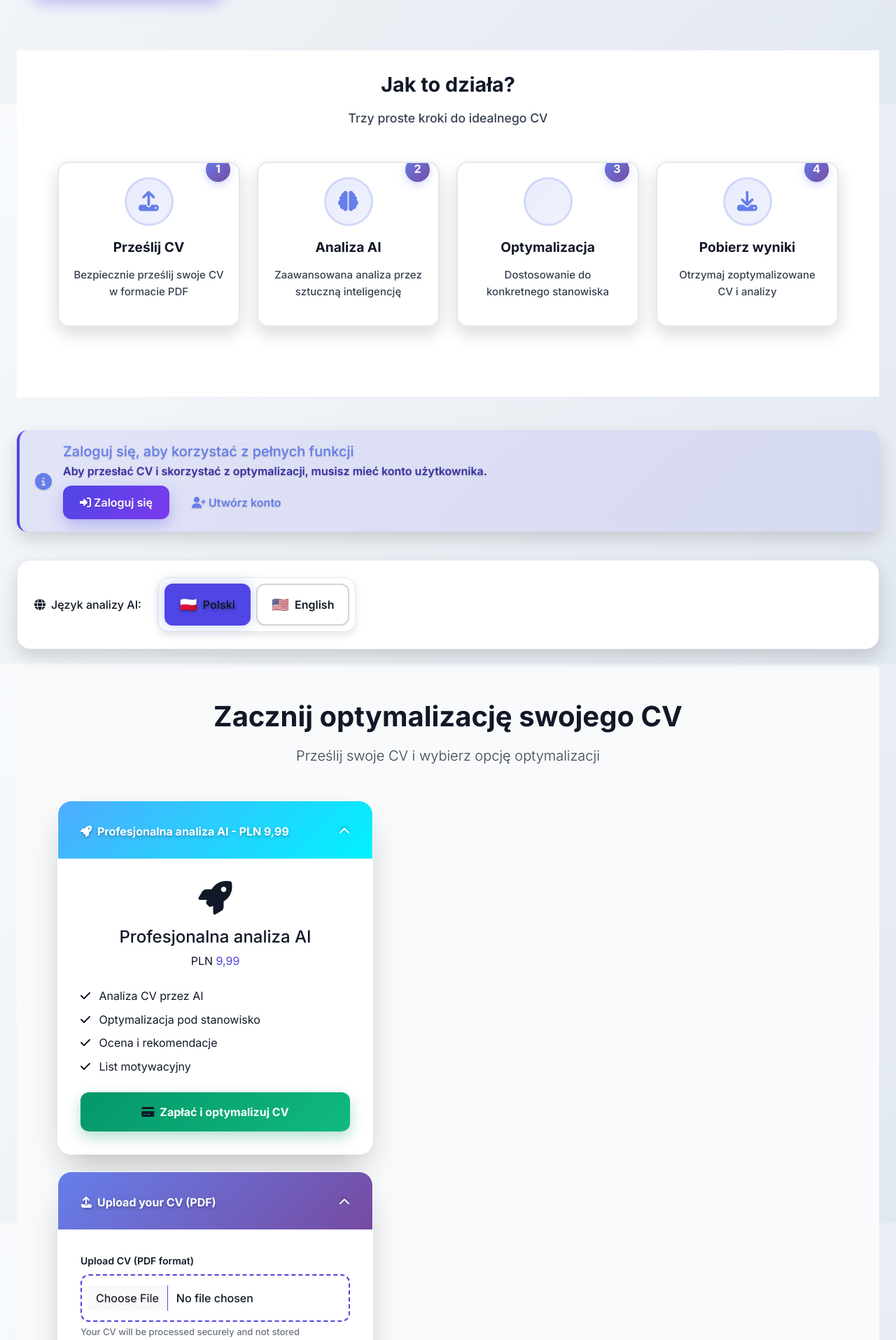
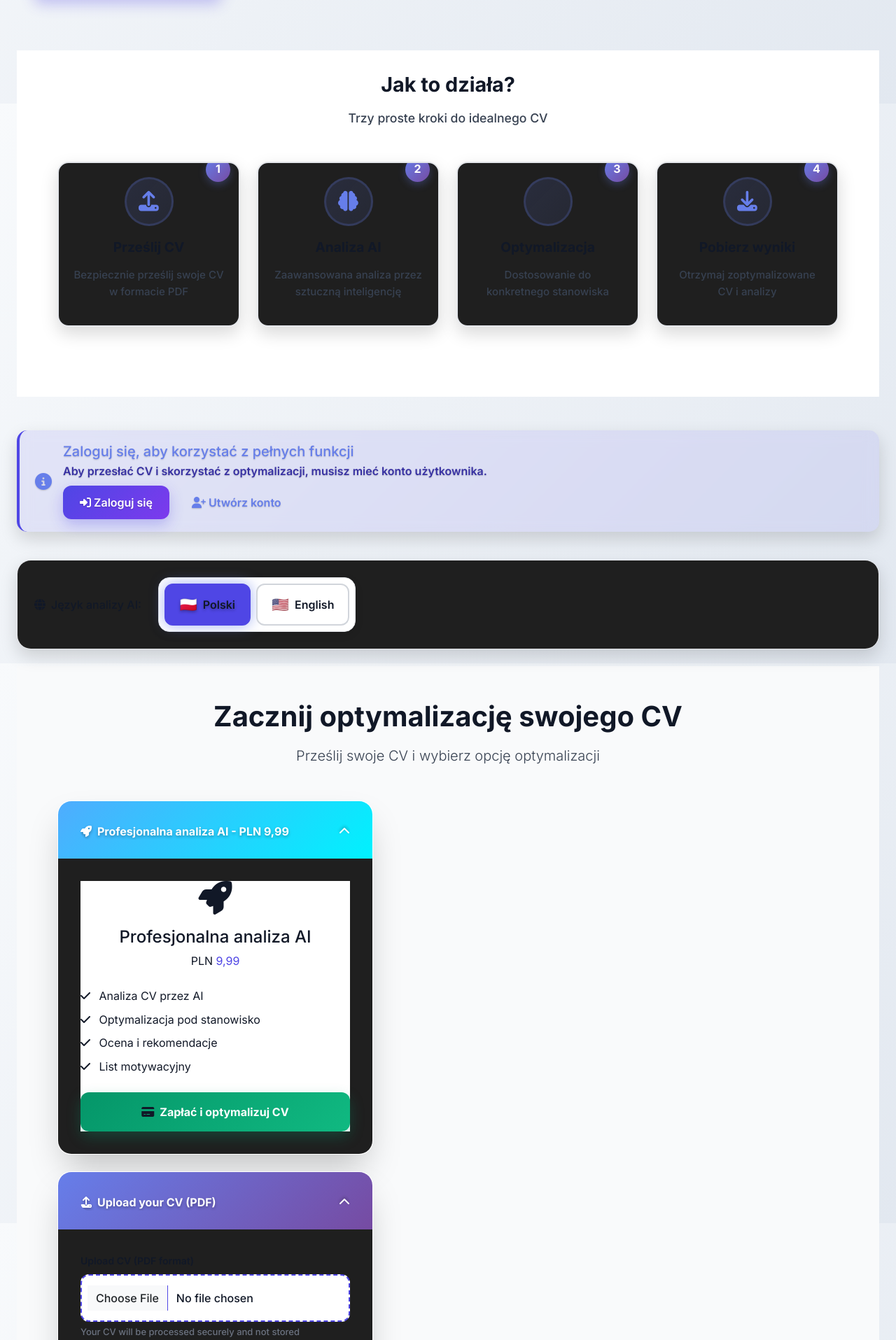
Before and after one commit to msulikowski96-cmd/Nowav, a Flask app: page / in a window 1280 px wide. Shown: the part 652-2567 px from the top of the page at 70% size. Run offline with Flask 3, Linux system fonts and the light colour scheme; parts of the project's set-up code (start-up, migrations or seed data) failed here and were passed over; some libraries are stand-ins or nearby versions.

Commit message:
Assistant checkpoint: Zmiana tła na czarne i poprawa czytelności
Assistant generated file changes:
- static/css/custom.css: Zmiana tła na czarne i poprawa czytelności całej aplikacji, Zmiana głównego tła body na czarne, Poprawa czytelności kart z ciemnym tłem, Poprawa kontrastów dla elementów formularza, Poprawa czytelności etykiet formularza, Poprawa czytelności obszarów podglądu i wyników, Poprawa czytelności sformatowanego CV, Poprawa czytelności elementów listy, Poprawa selektora języka dla trybu ciemnego, Dodanie ciemnego motywu dla sekcji głównej aplikacji

---

User prompt:

Nadal jest tak samo mógłbyś ogonie zmienić tło na czarne no popraw w całości ta nieczytelność aplikacja jest zbyt jasna

Replit-Commit-Author: Assistant
Replit-Commit-Session-Id: 3604e711-a83b-4a46-b1bc-b38021bb9c2f

```diff
--- a/static/css/custom.css
+++ b/static/css/custom.css
@@ -1,35 +1,35 @@
 /* ULTRA-MODERN CV OPTIMIZER PRO - FIXED VISIBILITY ISSUES */
 
-/* CSS Variables for consistent theming */
+/* CSS Variables for consistent theming - DARK MODE */
 :root {
-    /* Enhanced Color Palette with Better Contrast */
+    /* Enhanced Color Palette with Better Contrast - DARK */
     --primary-gradient: linear-gradient(135deg, #667eea 0%, #764ba2 100%);
     --secondary-gradient: linear-gradient(135deg, #f093fb 0%, #f5576c 100%);
     --success-gradient: linear-gradient(135deg, #4facfe 0%, #00f2fe 100%);
-    --warning-gradient: linear-gradient(135deg, #ffecd2 0%, #fcb69f 100%);
-    --info-gradient: linear-gradient(135deg, #a8edea 0%, #fed6e3 100%);
+    --warning-gradient: linear-gradient(135deg, #ff9500 0%, #ffad33 100%);
+    --info-gradient: linear-gradient(135deg, #00d4ff 0%, #5de0e6 100%);
 
-    /* Text Colors with High Contrast - IMPROVED */
-    --text-primary: #1a1a2e;
-    --text-secondary: #16213e;
-    --text-muted: #495057;
+    /* Text Colors with High Contrast - DARK MODE */
+    --text-primary: #ffffff;
+    --text-secondary: #e2e8f0;
+    --text-muted: #94a3b8;
     --text-light: #ffffff;
     --text-on-primary: #ffffff;
     --text-on-secondary: #ffffff;
-    --text-dark: #212529;
+    --text-dark: #ffffff;
 
-    /* Background Colors - IMPROVED for better contrast */
-    --bg-primary: rgba(255, 255, 255, 0.98);
-    --bg-secondary: rgba(248, 249, 250, 0.98);
-    --bg-card: rgba(255, 255, 255, 0.95);
-    --bg-input: rgba(255, 255, 255, 0.9);
-    --bg-gradient: linear-gradient(135deg, #f5f7fa 0%, #c3cfe2 100%);
+    /* Background Colors - DARK MODE */
+    --bg-primary: rgba(0, 0, 0, 0.95);
+    --bg-secondary: rgba(10, 10, 10, 0.95);
+    --bg-card: rgba(20, 20, 20, 0.95);
+    --bg-input: rgba(30, 30, 30, 0.95);
+    --bg-gradient: linear-gradient(135deg, #000000 0%, #1a1a1a 100%);
 
-    /* Border Colors - IMPROVED */
-    --border-primary: rgba(102, 126, 234, 0.3);
-    --border-secondary: rgba(33, 37, 41, 0.15);
+    /* Border Colors - DARK MODE */
+    --border-primary: rgba(102, 126, 234, 0.6);
+    --border-secondary: rgba(255, 255, 255, 0.2);
     --border-light: rgba(255, 255, 255, 0.3);
-    --border-input: rgba(33, 37, 41, 0.2);
+    --border-input: rgba(255, 255, 255, 0.3);
 
     /* Shadow Definitions - IMPROVED */
     --shadow-soft: 0 10px 25px rgba(0, 0, 0, 0.15);
@@ -183,36 +181,36 @@ body {
     box-shadow: var(--shadow-medium);
 }
 
-/* Enhanced Form Controls with Better Visibility */
+/* Enhanced Form Controls with Better Visibility - DARK MODE */
 .form-control {
     background: var(--bg-input);
     border: 2px solid var(--border-input);
     border-radius: var(--radius-md);
     padding: 14px 18px;
     font-size: 16px;
-    color: var(--text-dark);
+    color: var(--text-primary);
     transition: all 0.3s ease;
     font-weight: 500;
-    box-shadow: inset 0 1px 3px rgba(0, 0, 0, 0.05);
+    box-shadow: inset 0 1px 3px rgba(255, 255, 255, 0.05);
 }
 
 .form-control:focus {
-    background: rgba(255, 255, 255, 1);
+    background: rgba(40, 40, 40, 1);
     border-color: #667eea;
-    box-shadow: 0 0 0 3px rgba(102, 126, 234, 0.15), inset 0 1px 3px rgba(0, 0, 0, 0.05);
-    color: var(--text-dark);
+    box-shadow: 0 0 0 3px rgba(102, 126, 234, 0.3), inset 0 1px 3px rgba(255, 255, 255, 0.05);
+    color: var(--text-primary);
     outline: none;
     transform: translateY(-1px);
 }
 
 .form-control::placeholder {
-    color: #6c757d;
+    color: #94a3b8;
     opacity: 0.8;
 }
 
-/* Form Labels */
+/* Form Labels - DARK MODE */
 .form-label {
-    color: var(--text-dark);
+    color: var(--text-primary);
     font-weight: 700;
     margin-bottom: 8px;
     font-size: 15px;
@@ -453,22 +451,22 @@ input[type="file"]:hover {
     cursor: pointer;
     transition: all 0.3s ease;
     font-weight: 700;
-    color: var(--text-dark);
-    box-shadow: 0 2px 4px rgba(0, 0, 0, 0.05);
+    color: var(--text-primary);
+    box-shadow: 0 4px 8px rgba(255, 255, 255, 0.05);
 }
 
 .language-option:hover {
     background: var(--bg-card);
     border-color: var(--border-primary);
     transform: translateY(-2px);
-    box-shadow: var(--shadow-soft);
+    box-shadow: 0 8px 16px rgba(255, 255, 255, 0.1);
 }
 
 .language-selector input[type="radio"]:checked + .language-option {
     background: var(--primary-gradient);
     color: var(--text-on-primary);
     border-color: #667eea;
-    box-shadow: var(--shadow-neon);
+    box-shadow: 0 0 20px rgba(102, 126, 234, 0.6);
     text-shadow: 0 2px 4px rgba(0, 0, 0, 0.3);
 }
 
```
Also changed, not shown: other parts of static/css/custom.css (+23 -25 lines).
